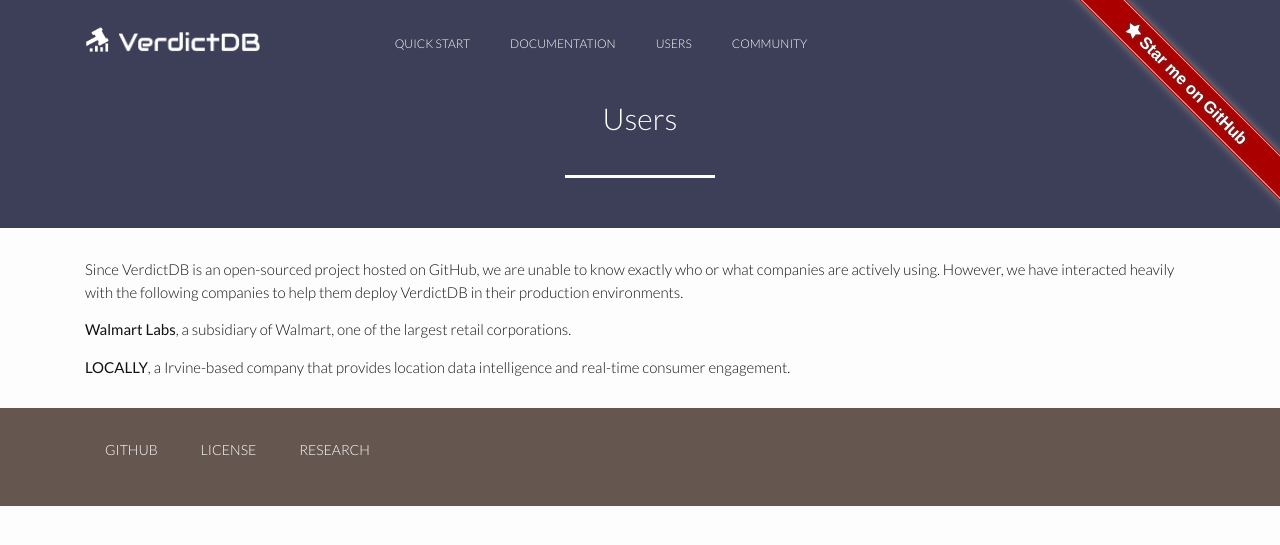
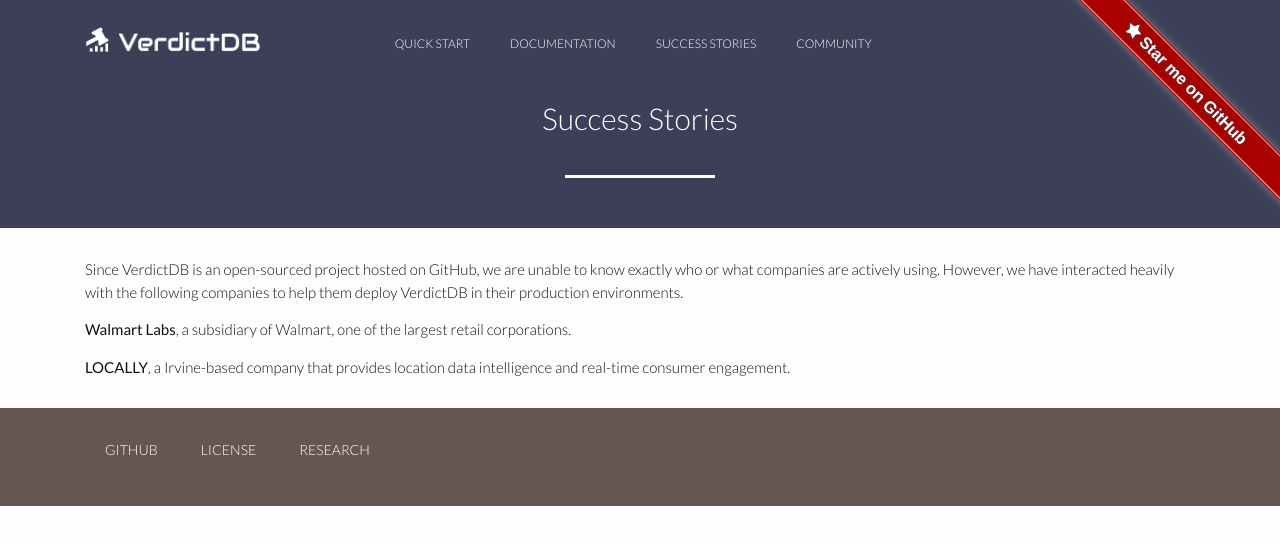
Before and after one commit to verdict-project/verdict-project.github.io, a Jekyll site: the page built from documentation/success/index.md, in a window 1280 px wide. Shown: the top 545 px of the page. Built offline with Jekyll 4.4.1, drawn with Linux system fonts in a browser that asks for light colours; nearby versions of some CDN libraries.

Commit message:
tab name changed

```diff
--- a/_data/nav.yml
+++ b/_data/nav.yml
@@ -14,9 +14,9 @@
   active: true
   url: "http://docs.verdictdb.org/"
 
-- title: "USERS"
+- title: "SUCCESS STORIES"
   active: true
-  url: "/documentation/users"
+  url: "/documentation/success"
 
 - title: "RESEARCH"
   active: false
--- a/documentation/users/index.md
+++ b/documentation/success/index.md
@@ -1,6 +1,6 @@
 ---
 layout: post
-title: Users
+title: Success Stories
 ---
 
 Since VerdictDB is an open-sourced project hosted on GitHub, we are unable to know exactly who or what companies are actively using.
```
